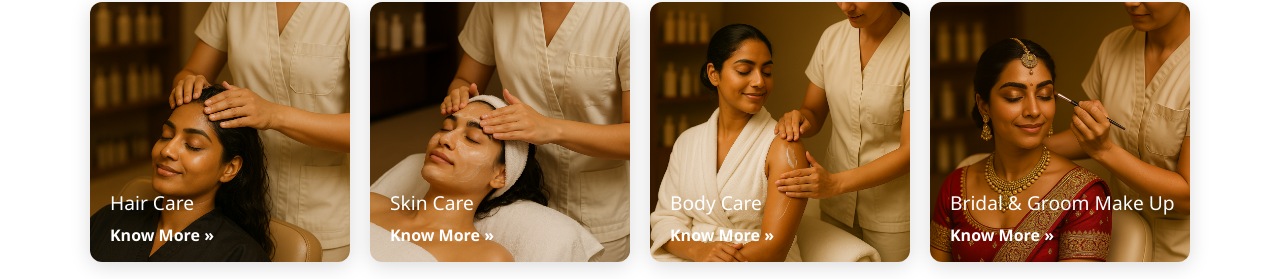
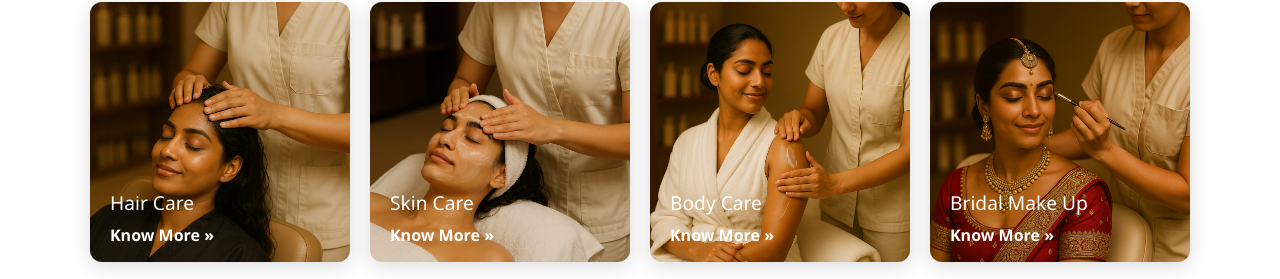
Before and after one commit to CornilPatidar/Beauty-Salon-Website, a React (Vite) app: page / in a window 1280 px wide. Shown: the part 740-1019 px from the top of the page. Built offline with nearby package versions, Linux system fonts and the light colour scheme.

Commit message:
Update ServicesSection.tsx

```diff
--- a/src/components/ServicesSection/ServicesSection.tsx
+++ b/src/components/ServicesSection/ServicesSection.tsx
@@ -11,7 +11,7 @@ const services: Service[] = [
   { title: "Hair Care", img: "/images/hair-care.png", link: "#" },
   { title: "Skin Care", img: "/images/skin-care.png", link: "#" },
   { title: "Body Care", img: "/images/body-care.png", link: "#" },
-  { title: "Bridal & Groom Make Up", img: "images/bridal-care.png", link: "#" }
+  { title: "Bridal Make Up", img: "images/bridal-care.png", link: "#" }
 ];
 
 const ServicesSection: React.FC = () => {
```
